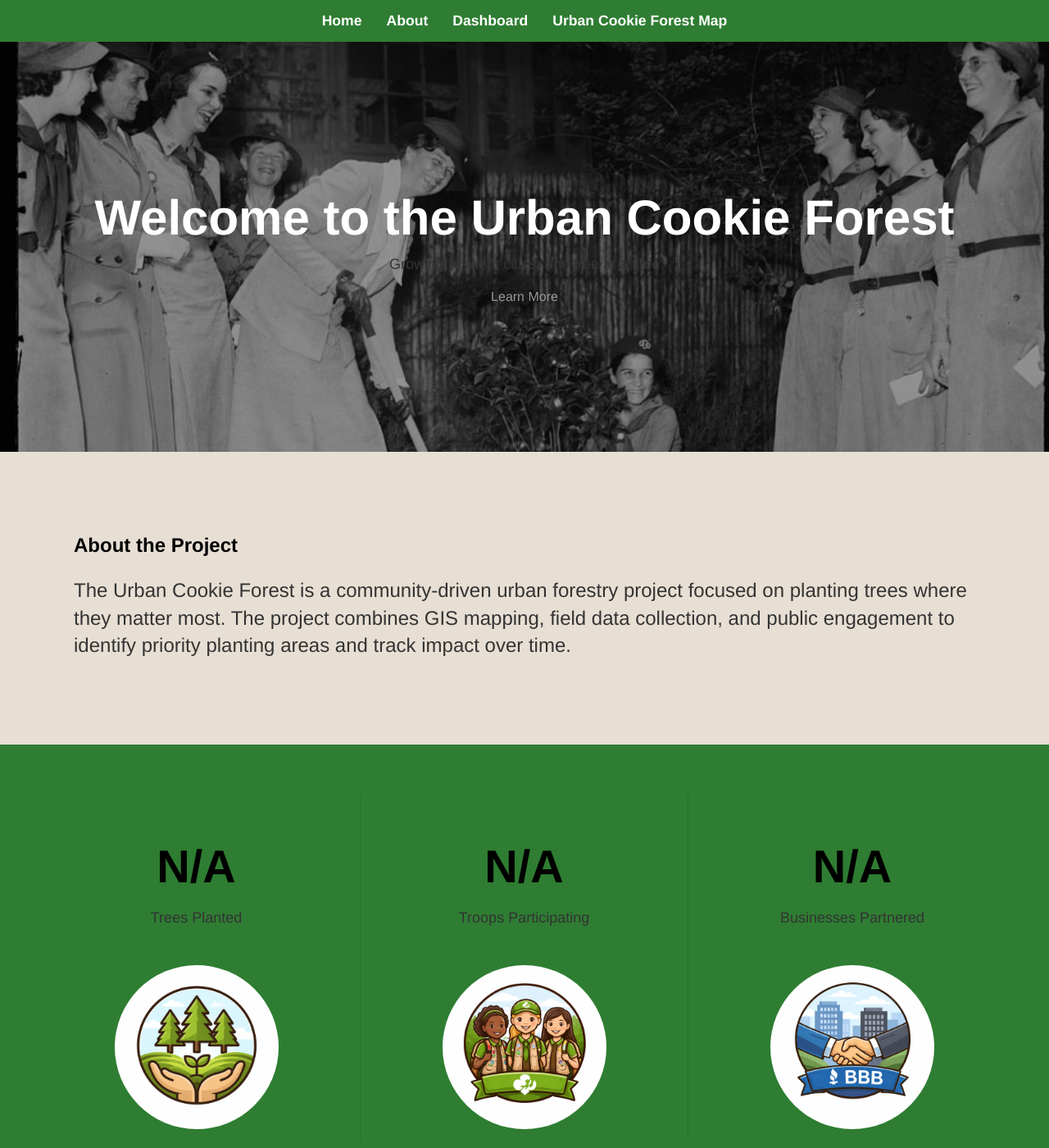
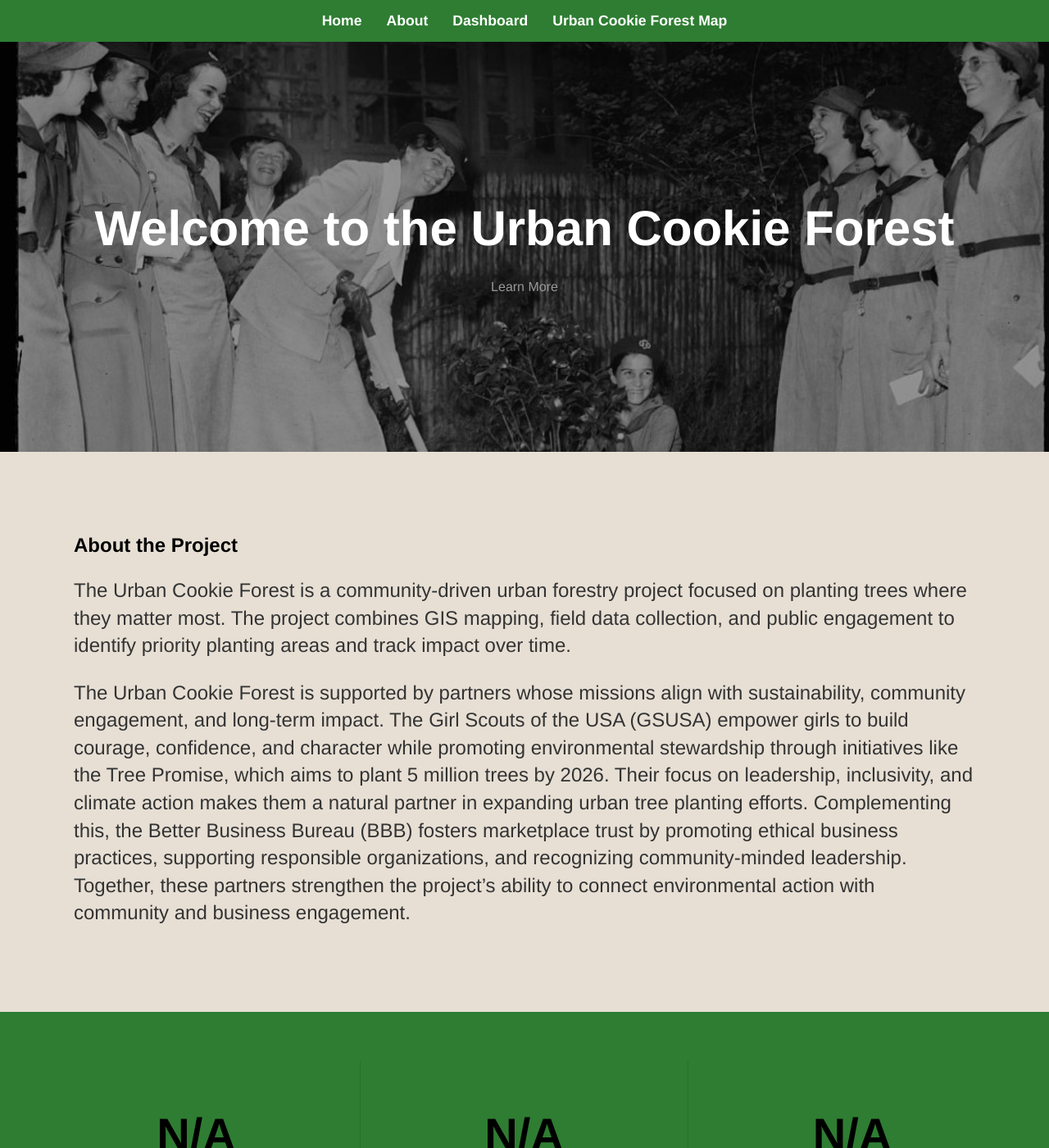
Before and after one commit to brittcerny/brittcerny.github.io, a Jekyll site: the page built from index.html, in a window 1280 px wide and 1400 px high. Shown: the whole window at 82% size. Built offline with Jekyll 4.4.1, drawn with Linux system fonts in a browser that asks for light colours; Markdown is read by kramdown in place of the engine named in the settings; some of the changed text lies outside the part shown.

Commit message:
Add hero section with empowerment quote
Added a new hero section with a quote about empowering girls and planting trees.

```diff
--- a/index.html
+++ b/index.html
@@ -7,7 +7,7 @@ title: Britt's Web Page
 <div class="hero home-hero">
   <div class="hero-overlay">
     <h1>Welcome to the Urban Cookie Forest</h1>
-    <p>Growing resilient cities, one tree at a time</p>
+    <p></p>
     <a href="/about" class="hero-btn">Learn More</a>
   </div>
 </div>
@@ -19,6 +19,8 @@ title: Britt's Web Page
       <h2>About the Project</h2>
       <p>
         The Urban Cookie Forest is a community-driven urban forestry project focused on planting trees where they matter most. The project combines GIS mapping, field data collection, and public engagement to identify priority planting areas and track impact over time.
+      </p>
+      <p> The Urban Cookie Forest is supported by partners whose missions align with sustainability, community engagement, and long-term impact. The Girl Scouts of the USA (GSUSA) empower girls to build courage, confidence, and character while promoting environmental stewardship through initiatives like the Tree Promise, which aims to plant 5 million trees by 2026. Their focus on leadership, inclusivity, and climate action makes them a natural partner in expanding urban tree planting efforts. Complementing this, the Better Business Bureau (BBB) fosters marketplace trust by promoting ethical business practices, supporting responsible organizations, and recognizing community-minded leadership. Together, these partners strengthen the project’s ability to connect environmental action with community and business engagement.
       </p>
     </div>
   </div>
@@ -44,3 +46,11 @@ title: Britt's Web Page
     <img src="/images/bussiness.png">
   </div>
 </section>
+
+<div class="hero home-hero">
+  <div class="hero-overlay">
+    <h1 style="color: white; font-style: italic;">
+  “Over 100 years of empowering girls and planting trees”
+</h1>
+  </div>
+</div>
```
